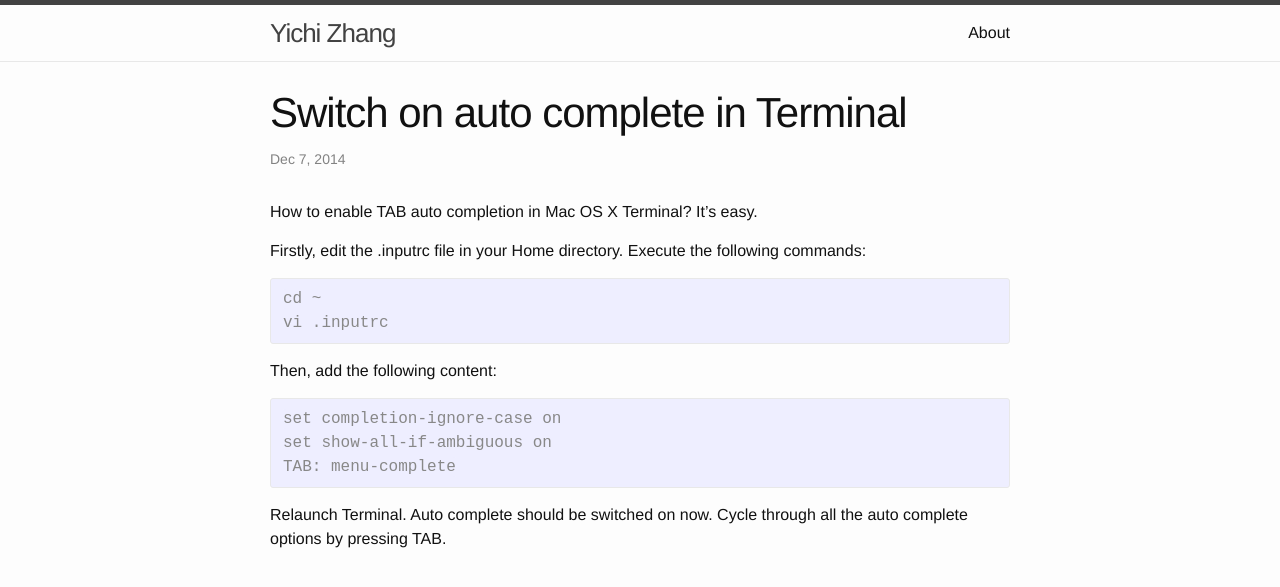
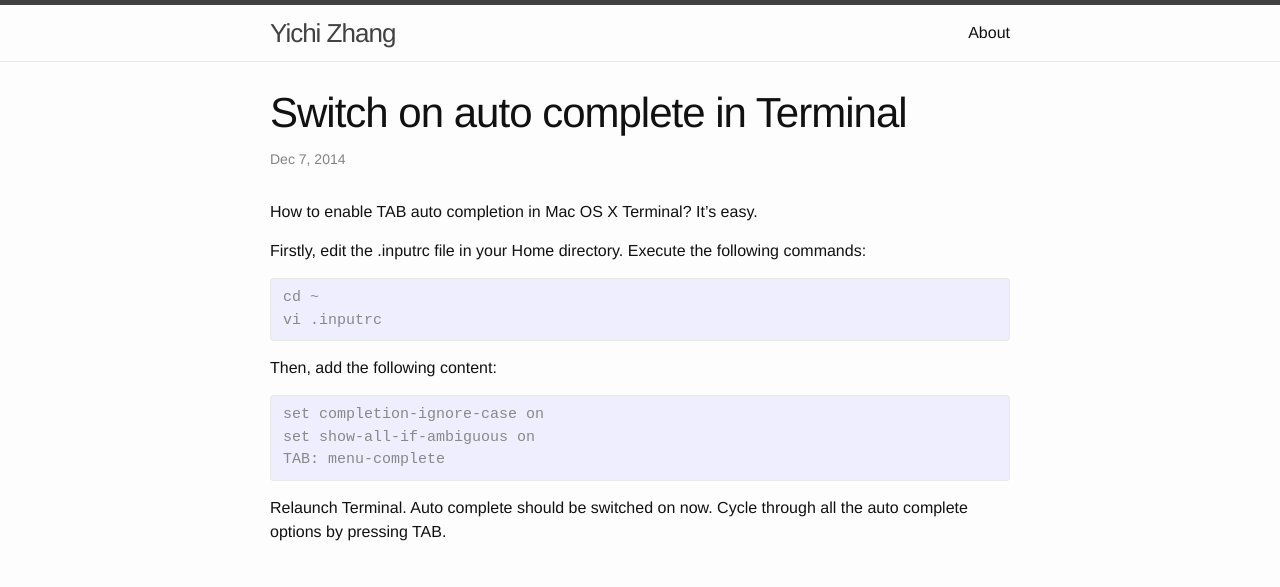
Before and after one commit to yichizhang/yichizhang.github.io, a Jekyll site: the page built from _posts/2014-12-07-switch-on-auto-complete-in-terminal.markdown, in a window 1280 px wide. Shown: the top 587 px of the page. Built offline with Jekyll 4.4.1, drawn with Linux system fonts in a browser that asks for light colours; comment, search, counter and statistics services are not loaded.

Commit message:
Change code highlight font back to 15 px

```diff
--- a/_sass/_base.scss
+++ b/_sass/_base.scss
@@ -133,8 +133,7 @@ blockquote {
  */
 pre,
 code {
-    //font-size: 15px;
-    //Make code font the same size as 'current context font size'
+    font-size: 15px;
     border: 1px solid $grey-color-light;
     border-radius: 3px;
     background-color: #eef;
```
